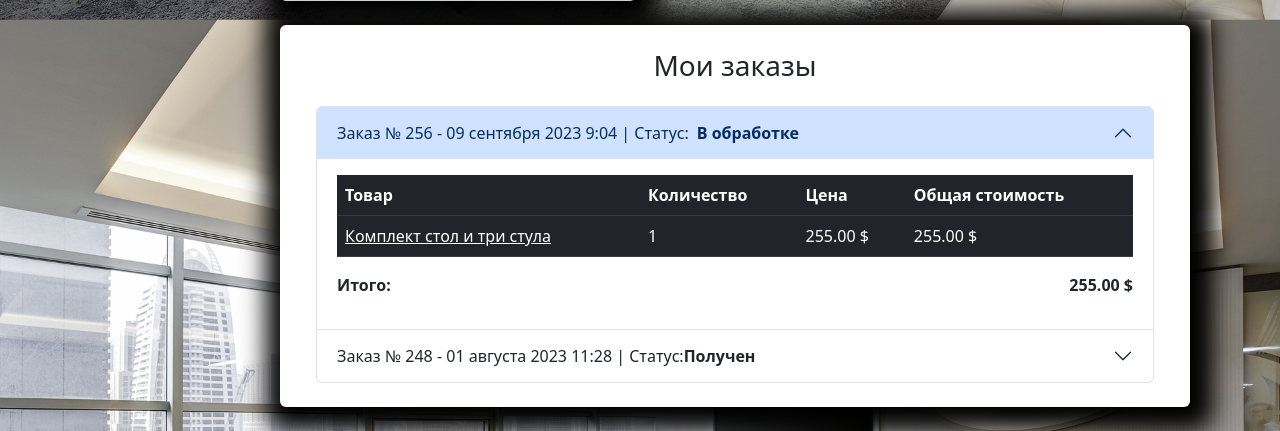
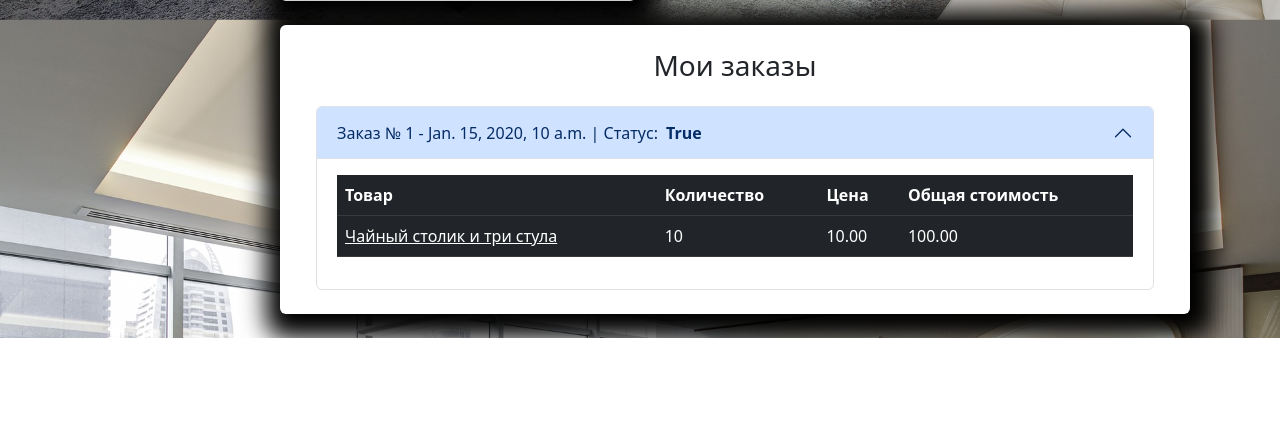
Before and after one commit to reova/django-furniture-store, a Django app: page /user/profile/ in a window 1280 px wide. Shown: the part 835-1266 px from the top of the page. After the commit the page ends 1173 px from the top, so only its background shows below. Run offline with Django 5.2, Linux system fonts and the light colour scheme; a user stored in the database is signed in; data comes from the database, SQL or seed files in the repository; tables that the repository leaves empty hold one stand-in row (values such as "Sample post"); grey boxes marked "Sample" are stand-in pictures; some libraries are stand-ins or nearby versions.

Commit message:
add display of orders in profile

```diff
--- a/templates/base.html
+++ b/templates/base.html
@@ -57,7 +57,6 @@
                                 Мой профиль
                             </a>
                             <ul class="dropdown-menu">
-                                <li><a class="dropdown-item  text-white" href="carts/cart.html">Корзина</a></li>
                                 <li><a class="dropdown-item  text-white" href="{% url 'user:profile' %}">Личный кабинет</a>
                                 </li>
                                 {% if user.is_admin or user.is_staff %}
--- a/users/templates/users/profile.html
+++ b/users/templates/users/profile.html
@@ -138,28 +138,14 @@
           <!-- Разметка заказов -->
           <div class="container">
             <div class="accordion" id="accordionExample">
+                {% for order in orders %}
                 <div class="accordion-item">
-                <h2 class="accordion-header" id="heading1">
-                  <button
-                    class="accordion-button"
-                    type="button"
-                    data-bs-toggle="collapse"
-                    data-bs-target="#collapse1"
-                    aria-expanded="false"
-                    aria-controls="collapse1"
-                  >
-                    Заказ № 256 - 09 сентября 2023 9:04 | Статус:<strong
-                      class="mx-2"
-                      >В обработке</strong
-                    >
+                    <h2 class="accordion-header" id="heading{{ order.id }}">
+                        <button class="accordion-button {% if order != orders.0 %}collapsed{% endif %}" type="button" data-bs-toggle="collapse" data-bs-target="#collapse{{ order.id }}" aria-expanded="false" aria-controls="collapse{{ order.id }}">
+                            Заказ № {{ order.id }} - {{ order.created_timestamp }} | Статус: <strong class="mx-2">{{order.requires_delivery}}</strong>
                         </button>
                     </h2>
-                <div
-                  id="collapse1"
-                  class="accordion-collapse collapse show"
-                  aria-labelledby="heading1"
-                  data-bs-parent="#accordionExample"
-                >
+                    <div id="collapse{{ order.id }}" class="accordion-collapse collapse {% if order == orders.0 %}show{% endif %}" aria-labelledby="heading{{ order.id }}" data-bs-parent="#accordionExample">
                         <div class="accordion-body">
                             <table class="table table-dark table-hover">
                                 <thead>
@@ -171,73 +157,21 @@
                                     </tr>
                                 </thead>
                                 <tbody>
+                                    {% for item in order.orderitem_set.all %}
                                     <tr>
-                          <td>
-                            <a class="text-white" href="#"
-                              >Комплект стол и три стула</a
-                            >
-                          </td>
-                          <td>1</td>
-                          <td>255.00 $</td>
-                          <td>255.00 $</td>
+                                        <td><a class="text-white" href="{% url 'goods:product' item.product.slug %}">{{ item.product.name }}</a></td>
+                                        <td>{{ item.quantity }}</td>
+                                        <td>{{ item.price }}</td>
+                                        <td>{{ item.products_price }}</td>
+
                                     </tr>
-                      </tbody>
-                    </table>
-                    <div class="d-flex justify-content-between">
-                      <p>
-                        <strong>Итого:</strong>
-                      </p>
-                      <p>
-                        <strong>255.00 $</strong>
-                      </p>
-                    </div>
-                  </div>
-                </div>
-              </div>
-              <div class="accordion-item">
-                <h2 class="accordion-header" id="heading2">
-                  <button
-                    class="accordion-button collapsed"
-                    type="button"
-                    data-bs-toggle="collapse"
-                    data-bs-target="#collapse2"
-                    aria-expanded="false"
-                    aria-controls="collapse2"
-                  >
-                    Заказ № 248 - 01 августа 2023 11:28 | Статус:
-                    <strong>Получен</strong>
-                  </button>
-                </h2>
-                <div
-                  id="collapse2"
-                  class="accordion-collapse collapse"
-                  aria-labelledby="heading2"
-                  data-bs-parent="#accordionExample"
-                >
-                  <div class="accordion-body">
-                    <table class="table table-dark table-hover">
-                      <thead>
-                        <tr>
-                          <th>Товар</th>
-                          <th>Количество</th>
-                          <th>Цена</th>
-                          <th>Общая стоимость</th>
-                        </tr>
-                      </thead>
-                      <tbody>
-                        <tr>
-                          <td>
-                            <a class="text-white" href="#">Стул офисный</a>
-                          </td>
-                          <td>2</td>
-                          <td>30.00 $</td>
-                          <td>60.00 $</td>
-                        </tr>
+                                    {% endfor %}
                                 </tbody>
                             </table>
                         </div>
                     </div>
                 </div>
+                {% endfor %}
             </div>
         </div>
         <!-- Закончилась разметка заказов -->
--- a/users/views.py
+++ b/users/views.py
@@ -1,11 +1,13 @@
 from django.contrib.auth.decorators import login_required
 from django.contrib import auth, messages
 from django.http import HttpResponseRedirect
+from django.db.models import Prefetch
 from django.shortcuts import render, redirect
 from django.urls import reverse
 
 from users.forms import UserLoginForm, UserRegistrationForm, ProfileForm
 from carts.models import Cart
+from orders.models import Order, OrderItem
 
 
 def login(request):
@@ -88,9 +90,17 @@ def profile(request):
     else:
         form = ProfileForm(instance=request.user)
 
+    orders = Order.objects.filter(user=request.user).prefetch_related(
+        Prefetch(
+            'orderitem_set',
+            queryset=OrderItem.objects.select_related('product'),
+        )
+    ).order_by('-id')
+
     context = {
         "title": "Кабинет",
         "form": form,
+        "orders": orders,
     }
 
     return render(request, "users/profile.html", context)
```
Lines whose indentation alone changed are shown as unchanged.
